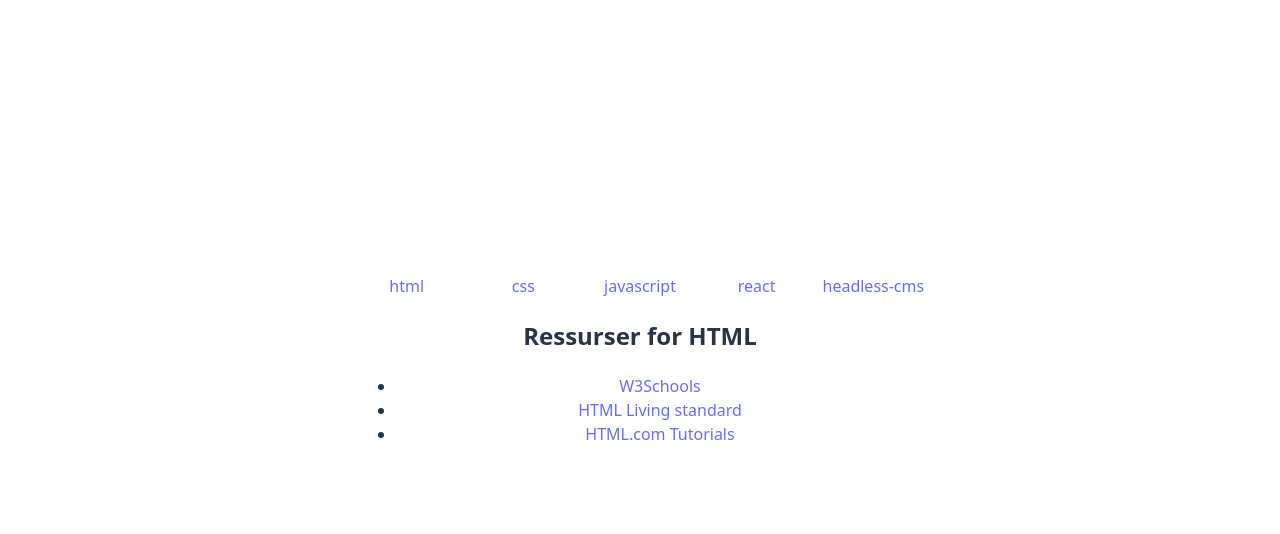
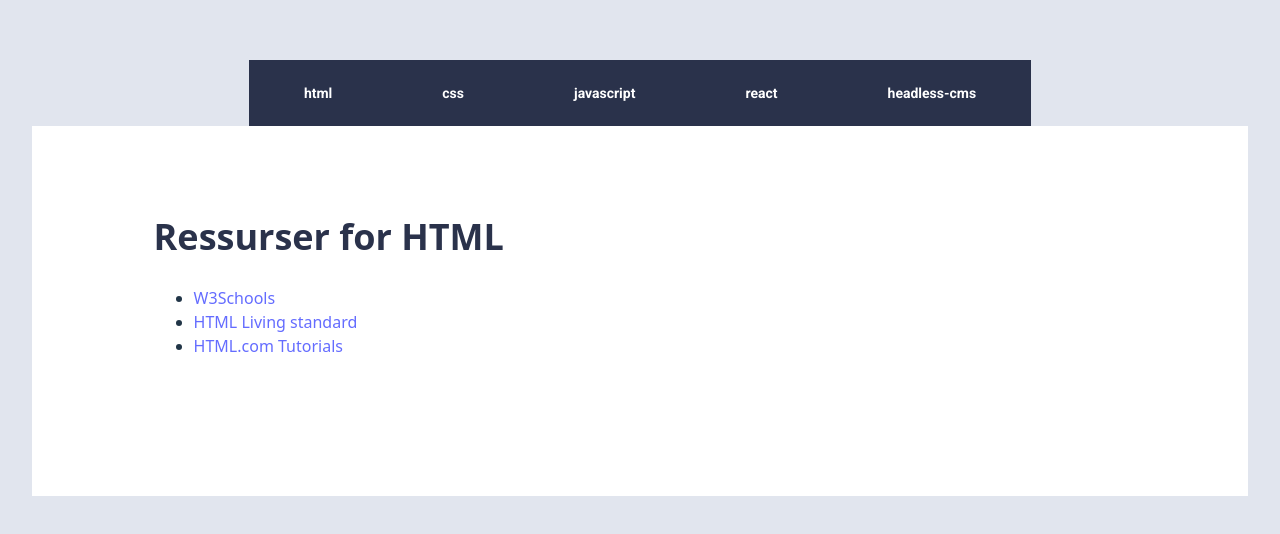
Before and after one commit to AFKJonas/uin25ak2_resourceapp_brukernavn, a React (Vite) app in the folder uin25ak2_resourceapp_brukernavn/: page /html in a window 1280 px wide. Shown: the part 122-656 px from the top of the page. Built offline with nearby package versions, Linux system fonts and the light colour scheme.

Commit message:
SCSS(import), Button, h1 + justeringer
Mangler aktivering av hvit-knapp(funksjon), ferdig SCSS og komentarer + kilde + små justeringer

```diff
--- a/uin25ak2_resourceapp_brukernavn/src/App.jsx
+++ b/uin25ak2_resourceapp_brukernavn/src/App.jsx
@@ -1,9 +1,13 @@
 import React, { useState } from 'react'
 import { Routes, Route, BrowserRouter as Router } from 'react-router-dom'
 import Layout from './components/Layout'
+import './style/style.scss'
 import './App.css'
-import './style/style.scss'
 import Resources from './components/Resources'
+import './style/PageTitle.scss';
+import './style/Layout.scss';
+import './style/Nav.scss'
+import './style/Resources.scss';
 
 
 function App() {
--- a/uin25ak2_resourceapp_brukernavn/src/components/Layout.jsx
+++ b/uin25ak2_resourceapp_brukernavn/src/components/Layout.jsx
@@ -7,7 +7,9 @@ export default function Layout({ children, setCategory }) {
     return (
         <>
         <header>
-            <Nav setCategory={setCategory} />
+            <nav>
+                <Nav setCategory={setCategory} />
+            </nav>
         </header>
             <main>
                 { children }
--- a/uin25ak2_resourceapp_brukernavn/src/components/Nav.jsx
+++ b/uin25ak2_resourceapp_brukernavn/src/components/Nav.jsx
@@ -4,10 +4,12 @@ export default function Nav() {
     const categories = ["html", "css", "javascript", "react", "headless-cms"];
 
     return (
-        <nav>
+        <>
             {categories.map((cat) => (
-                    <Link key={cat} to={`/${cat}`} className="NavButtons">{cat}</Link> // Direkte kopiert fra ChatGPT
+                <Link to={`/${cat}`} key={cat}>
+                    <button className="NavButtons">{cat}</button>
+                </Link>
             ))}
-        </nav>
+        </>
     );
 }
--- a/uin25ak2_resourceapp_brukernavn/src/components/PageTitle.jsx
+++ b/uin25ak2_resourceapp_brukernavn/src/components/PageTitle.jsx
@@ -1,7 +1,7 @@
 import React from 'react';
 export default function PageTitle({ category }){
     return (
-        <h2>Ressurser for {category.toUpperCase()}</h2>
+        <h1>Ressurser for {category.toUpperCase()}</h1>
 
     )
 
--- a/uin25ak2_resourceapp_brukernavn/src/components/Resources.jsx
+++ b/uin25ak2_resourceapp_brukernavn/src/components/Resources.jsx
@@ -7,6 +7,7 @@ export default function Resources({ category }) {
 
     return (
         <>
+        <article>
             <PageTitle category={category}/>
                 <ul>
                     {filteredResources.map((resource) => (
@@ -15,6 +16,7 @@ export default function Resources({ category }) {
                         </li>
                     ))}
                 </ul>
+        </article>
         </>
     );
 }
--- a/uin25ak2_resourceapp_brukernavn/src/style/Layout.scss
+++ b/uin25ak2_resourceapp_brukernavn/src/style/Layout.scss
@@ -0,0 +1,11 @@
+header{
+
+
+}
+
+body{
+    margin: 0px;
+    main{
+
+}
+}
--- a/uin25ak2_resourceapp_brukernavn/src/style/Nav.scss
+++ b/uin25ak2_resourceapp_brukernavn/src/style/Nav.scss
@@ -0,0 +1,22 @@
+nav{
+    // display: flex;
+    // justify-content: space-between;
+
+    //Må se............
+
+
+    .NavButtons{
+        padding-top: 25px;
+        padding-left: 55px;
+        padding-right: 55px;
+        padding-bottom: 25px;
+        background-color: var(--blue2);
+        color: var(--whiteF);
+        border: none;
+        cursor: pointer;
+        font-size: 14px;
+        font-weight: bold;
+        font-family: "roboto", sans-serif;
+        border-radius: 0;
+    }
+}
--- a/uin25ak2_resourceapp_brukernavn/src/style/PageTitle.scss
+++ b/uin25ak2_resourceapp_brukernavn/src/style/PageTitle.scss
@@ -0,0 +1,4 @@
+h1{
+    color: var(--blue2);
+    font-size: 36px;
+}
--- a/uin25ak2_resourceapp_brukernavn/src/style/Resources.scss
+++ b/uin25ak2_resourceapp_brukernavn/src/style/Resources.scss
@@ -0,0 +1,9 @@
+article{
+    padding-right: 10%;
+    padding-bottom: 10%;
+    padding-left: 10%;
+    padding-top: 5%;
+    background-color: var(--whiteF);
+    text-align: left;
+    width: auto;
+}
--- a/uin25ak2_resourceapp_brukernavn/src/style/style.scss
+++ b/uin25ak2_resourceapp_brukernavn/src/style/style.scss
@@ -8,43 +8,11 @@
 }
 
 html{
-    font-family: "roboto", sans-serif;
-    background-color: var(--whiteE);
+    font-family: "Roboto", sans-serif;
+    background-color: var(--whiteE) !important;
+
 }
 
-
-body{
-    margin: 90px;
-    article{
-        padding-right: 10%;
-        padding-bottom: 10%;
-        padding-left: 10%;
-        padding-top: 5%;
-        background-color: var(--whiteF);
-    }
-    header{
-        nav{
-            display: grid;
-            grid-template-columns: repeat(5, 1fr);
-            gap: 15px;
-
-            button{
-                padding-top: 25px;
-                padding-left: 55px;
-                padding-right: 55px;
-                padding-bottom: 25px;
-                background-color: var(--blue2);
-                color: var(--whiteF);
-                border: none;
-                cursor: pointer;
-                font-size: 14px;
-                font-weight: bold;
-                font-family: "roboto", sans-serif;
-
-            }
-        }
-    }
+#root{
+    width: 100%;
 }
-h2{
-    color: var(--blue2);
-}
```
Lines whose indentation alone changed are shown as unchanged.
